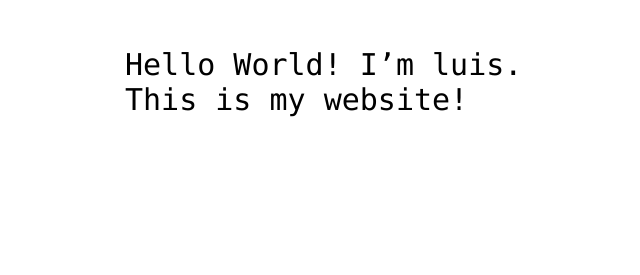
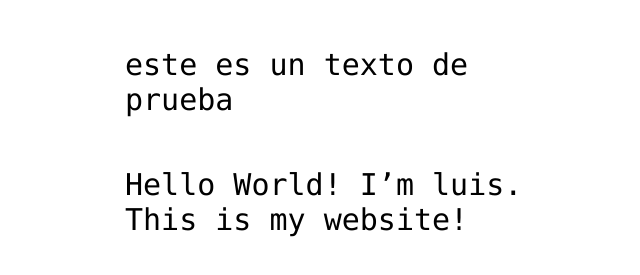
Before and after one commit to luaqfer/luaqfer.github.io, a plain HTML site: page index.html in a window 1280 px wide. Shown: the part 341-616 px from the top of the page, without its empty margins (315-955 px from the left). Drawn offline with Linux system fonts and the light colour scheme.

Commit message:
prueba
para ver si carga el cambio en el index

```diff
--- a/index.html
+++ b/index.html
@@ -11,6 +11,7 @@
 
 <img src="https://octodex.github.com/images/daftpunktocat-thomas.gif" id="octocat" alt="octocat-gif" />
 
+<P> este es un texto de prueba<P>
 <!-- Change this code here by copy and pasting your template on line 15 -->
 <p>Hello World! I’m luis. This is my website!</p>
 
```
